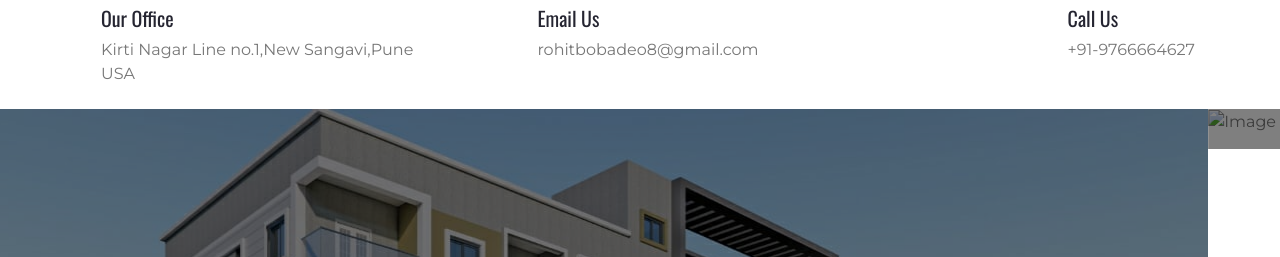
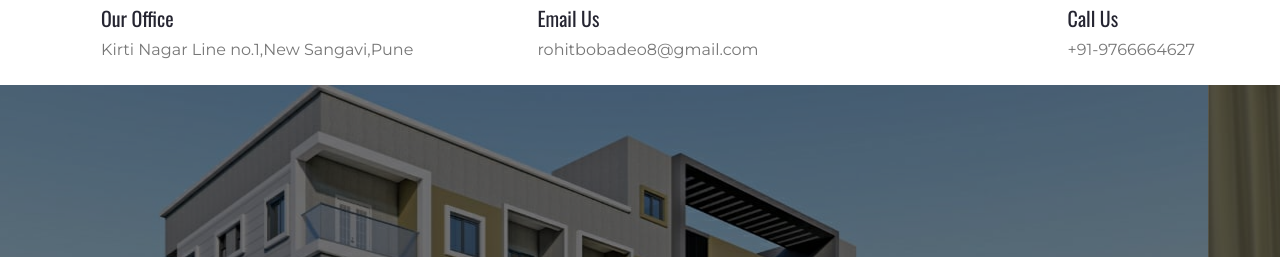
Before and after one commit to OurNest3Design/OurNest-3D-Design-Studio1, a plain HTML site: page index.html in a window 1280 px wide. Shown: the part 150-407 px from the top of the page. Drawn offline with nearby package versions, Linux system fonts and the light colour scheme; some packages are replaced by stand-ins of ours; a script that the page names is missing; files whose address does not match are found by name; a web font is replaced by a local one.

Commit message:
Update index.html

```diff
--- a/index.html
+++ b/index.html
@@ -102,7 +102,7 @@
                         <h1 class="flaticon-office font-weight-normal text-primary m-0 mr-3"></h1>
                         <div class="d-flex flex-column">
                             <h5>Our Office</h5>
-                            <p class="m-0">Kirti Nagar Line no.1,New Sangavi,Pune USA</p>
+                            <p class="m-0">Kirti Nagar Line no.1,New Sangavi,Pune</p>
                         </div>
                     </div>
                 </div>
@@ -145,7 +145,7 @@
                     </div>
                 </div>
                 <div class="carousel-item">
-                    <img class="w-100" src="img/carousel-2.jpg" alt="Image">
+                    <img class="w-100" src="carousel-2.jpg" alt="Image">
                     <div class="carousel-caption d-flex flex-column align-items-center justify-content-center">
                         <div class="p-3" style="max-width: 800px;">
                             <h4 class="text-primary text-uppercase font-weight-normal mb-md-3">Creative Interior Design</h4>
```
